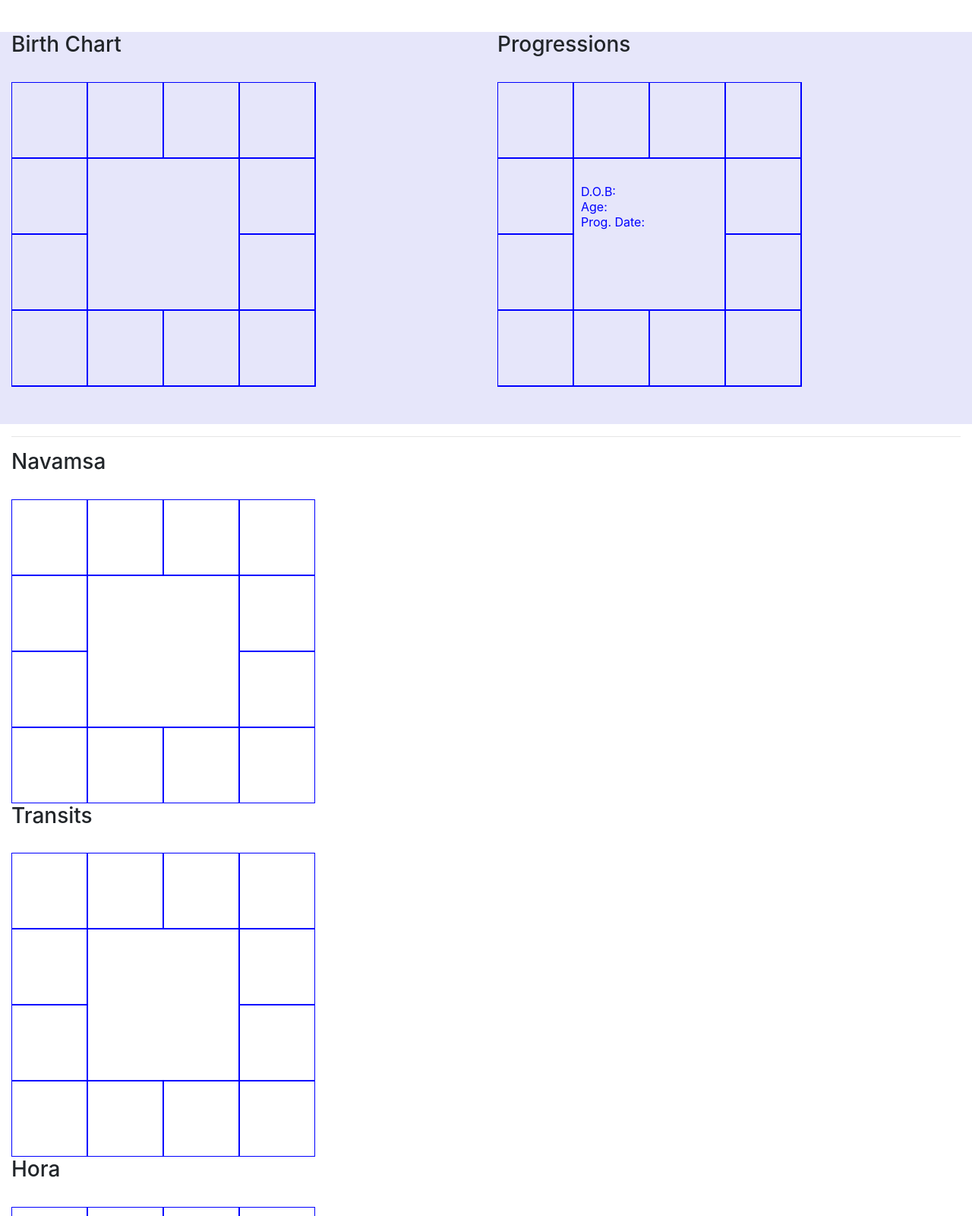
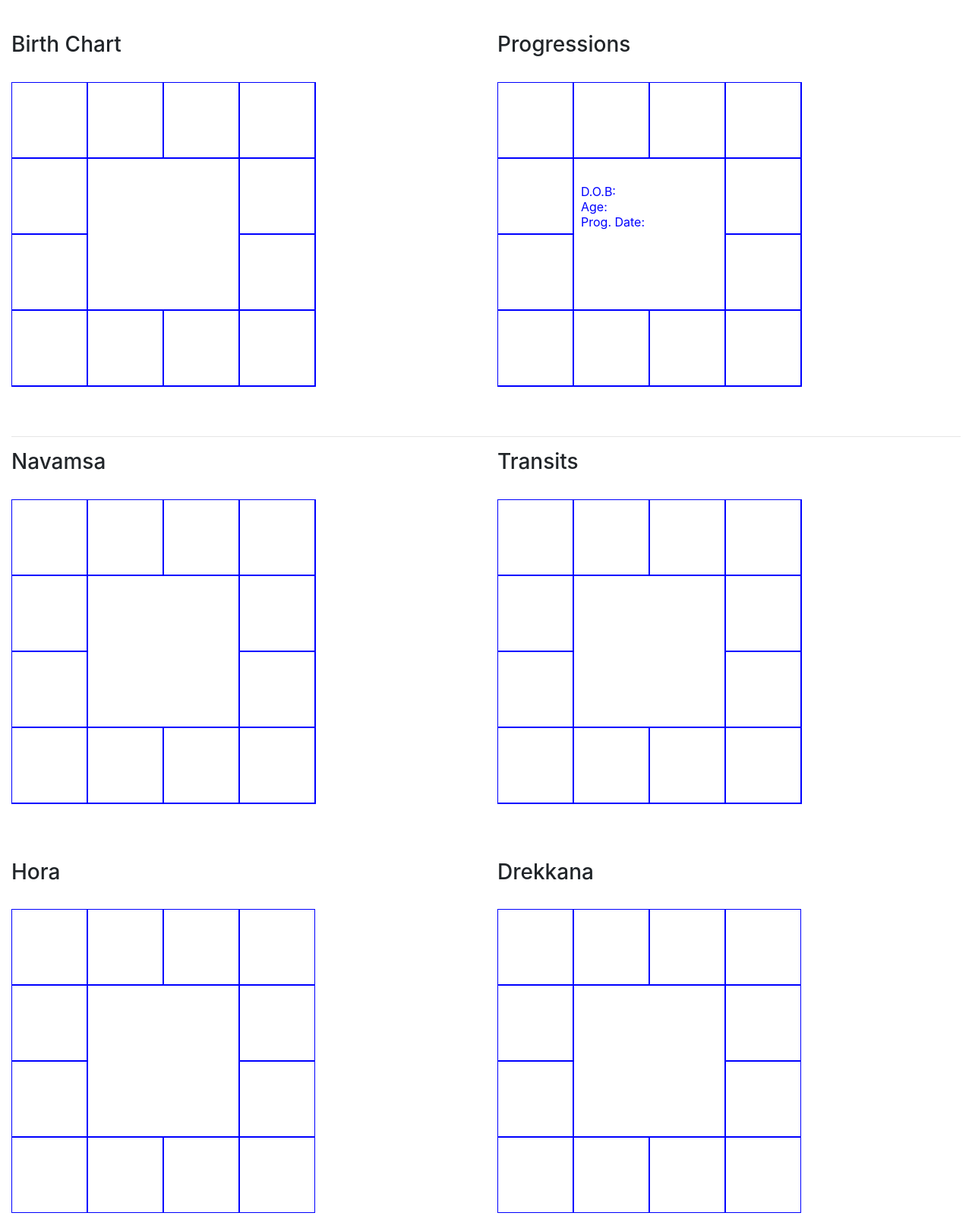
Before and after one commit to krishnakanthpps/MRLAstro, a Flask app: template templates/display_chart.html in a window 1280 px wide. Shown: the part 324-1924 px from the top of the page at 76% size. Run offline with Flask 2, Linux system fonts and the light colour scheme; the template is opened without the code that fills it, so the values that code supplies are empty; some libraries are stand-ins or nearby versions.

Commit message:
bootstrapped

```diff
--- a/templates/display_chart.html
+++ b/templates/display_chart.html
@@ -55,7 +55,7 @@ Time Zone: {{ tz }}
 <!-- display natal and progressions chart side by side as two cells in row -->
 
 <div class="row">
-<div class="col-sm-6" style="background-color:lavender;">
+<div class="col-sm-6">
 
 <h3>Birth Chart</h3>
 <br>
@@ -171,7 +171,7 @@ Time Zone: {{ tz }}
 
 
 <!-- Progressions chart-->
-<div class="col-sm-6" style="background-color:lavender;">
+<div class="col-sm-6">
 <h3>Progressions</h3>
 <br>
 <svg width="450" height="450">
@@ -222,9 +222,6 @@ Time Zone: {{ tz }}
         <text x="110" y="150" fill="blue" >D.O.B: {{prg_details['dob']}}</text>
         <text x="110" y="170" fill="blue">Age: {{prg_details['curr_age']}}</text>
         <text x="110" y="190" fill="blue">Prog. Date: {{prg_details['prg_date']}}</text>
-
-
-
   <!-- Progression details end -->
 
   <rect x="300" y="100" width="100" height="100" stroke="blue" fill="transparent" stroke-width="2"/>
@@ -289,15 +286,15 @@ Time Zone: {{ tz }}
 
 </div>
 </div>
+<hr>
 
-
-
-<hr>
 <!-- Navamsa chart --->
+<div class="row">
+<div class="col-sm-6">
 
 <h3>Navamsa</h3>
 <br>
-<svg width="400" height="400">
+<svg width="450" height="450">
 <rect id="pi" x="0" y="0" width="100" height="100" stroke="blue" fill="transparent" stroke-width="2"/>
 
       {% set count = namespace(value=5) %}
@@ -385,17 +382,15 @@ Time Zone: {{ tz }}
           <image x="310" y="{{ count.value }}" href="{{png_dict[obj.split(' ')[0]]}}" width="20px" height="20px"/>
           {% set count.value = count.value + 20 %}
         {% endfor %}
+</svg>
+</div>
 
 
-
-
-<br>
-
 <!-- Transit chart --->
-
+<div class="col-sm-6">
 <h3>Transits</h3>
 <br>
-<svg width="400" height="400">
+<svg width="450" height="450">
 <rect id="pi" x="0" y="0" width="100" height="100" stroke="blue" fill="transparent" stroke-width="2"/>
       {% set count = namespace(value=5) %}
       {% for obj in p_and_h_dict_transits['Pisces'] %}
@@ -497,11 +492,14 @@ Time Zone: {{ tz }}
 
 
 </svg>
-
+</div>
+</div>
 
 <br>
 
-
+<!-- HORA -->
+<div class="row">
+<div class="col-sm-6">
 <h3>Hora</h3>
 <br>
 <svg width="400" height="400">
@@ -593,9 +591,10 @@ Time Zone: {{ tz }}
           {% set count.value = count.value + 15 %}
         {% endfor %}
 </svg>
+</div>
 
-
-
+<!-- Drekkana -->
+<div class="col-sm-6">
 <h3>Drekkana</h3>
 <br>
 <svg width="400" height="400">
@@ -687,7 +686,13 @@ Time Zone: {{ tz }}
           {% set count.value = count.value + 20 %}
         {% endfor %}
 </svg>
+</div>
+</div>
 
+<br>
+<!-- Dwadasamsa -->
+<div class="row">
+<div class="col-sm-6">
 
 <h3>Dwadasamsa</h3>
 <br>
@@ -780,7 +785,10 @@ Time Zone: {{ tz }}
           {% set count.value = count.value + 20 %}
         {% endfor %}
 </svg>
+</div>
 
+<!-- Trimsamsa -->
+<div class="col-sm-6">
 <h3>Trimsamsa</h3>
 <br>
 <table style="width:30%" border=1 bordercolor=blue>
@@ -831,7 +839,8 @@ Time Zone: {{ tz }}
 
 </table>
 
-
+</div>
+</div>
 
 <br>
 
```
